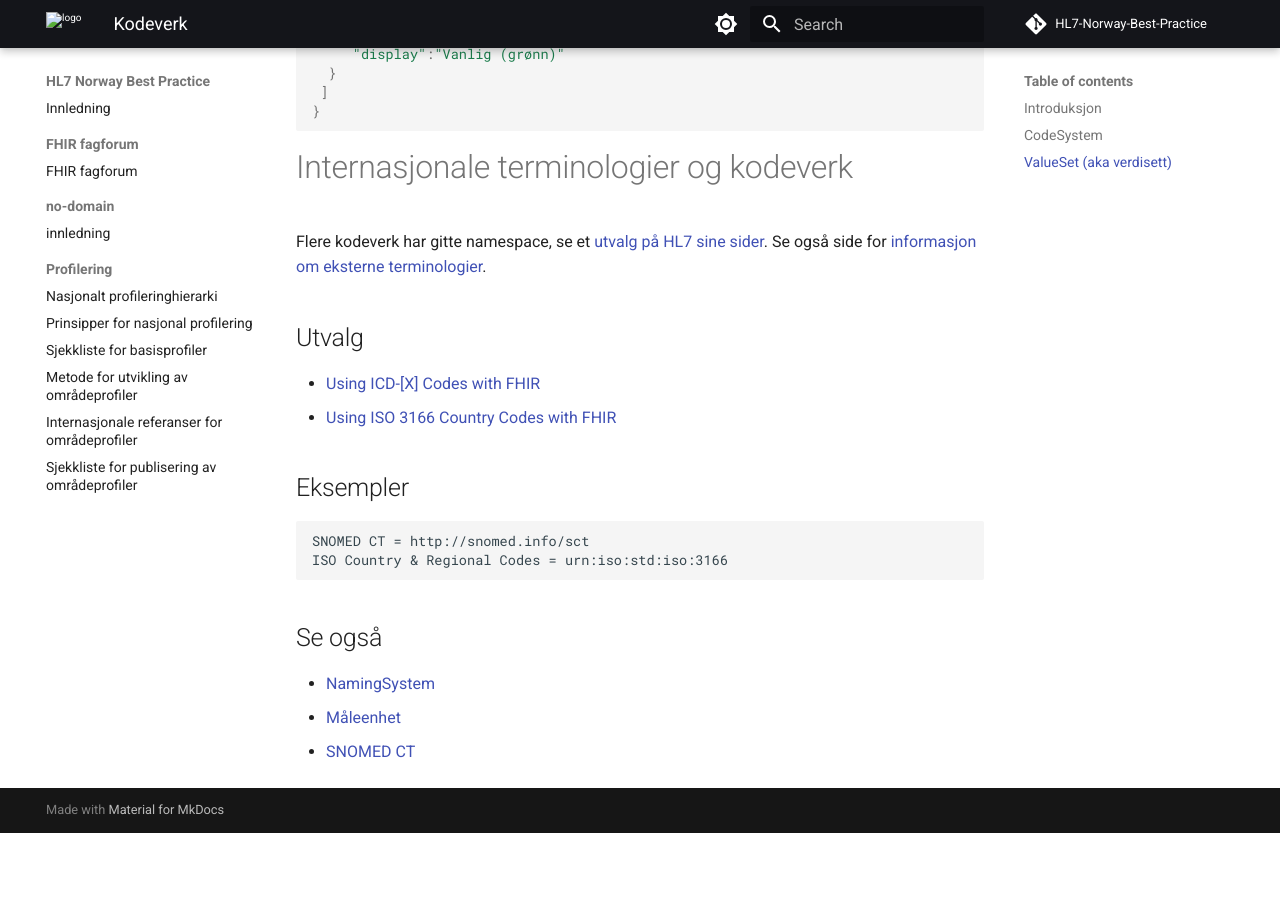
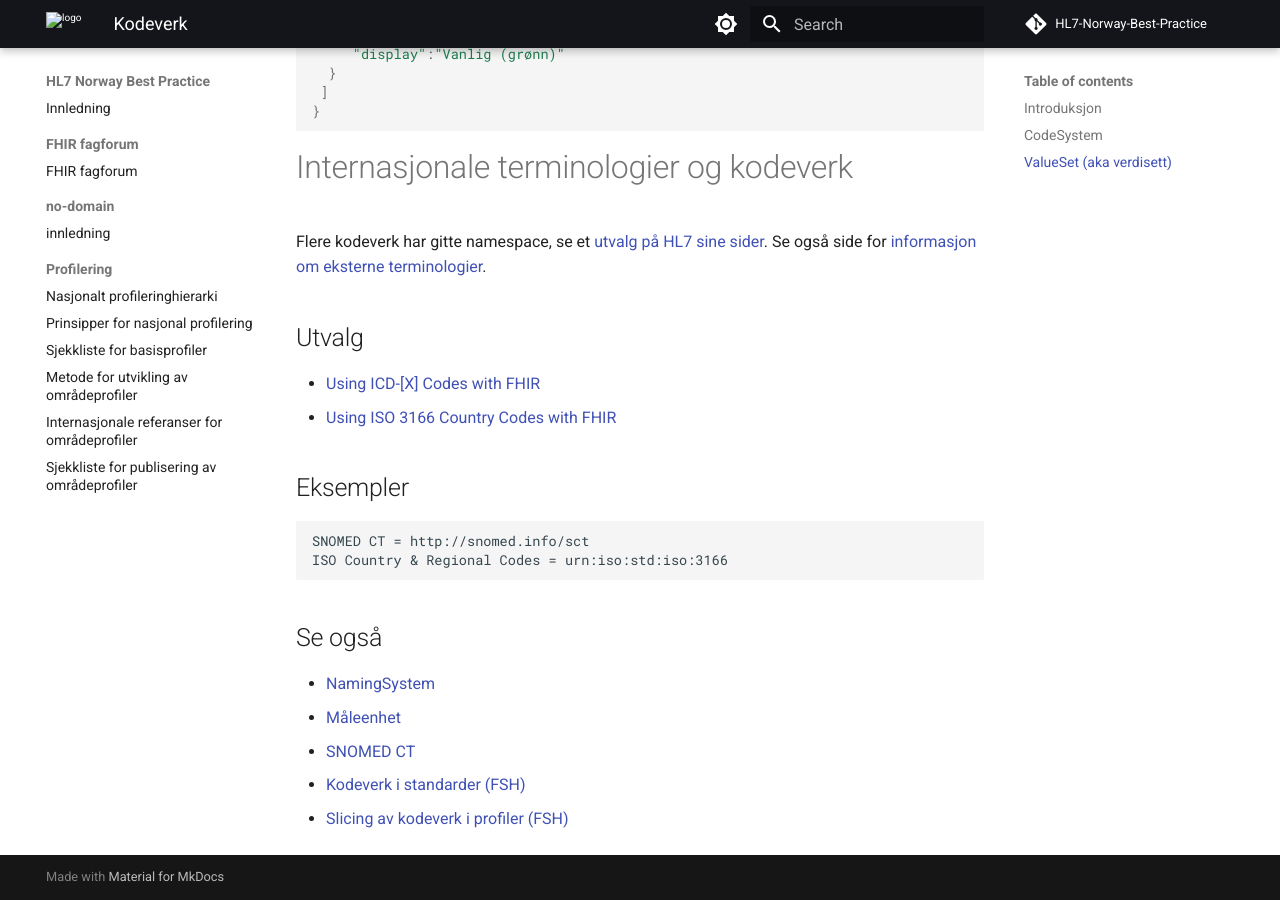
Before and after one commit to HL7Norway/best-practice, an MkDocs documentation site: the page built from docs/profilering/codesystem.md, in a window 1280 px wide and 900 px high, scrolled down 4262 px. Built offline with MkDocs 1.6.1 and Material for MkDocs 9.7.7, drawn with Linux system fonts in a browser that asks for light colours; comment, search, counter and statistics services are not loaded; before the commit the page ends 5095 px from its top, so only the background shows below that.

Commit message:
Add FSH code system links to documentation
Added links to 'Kodeverk i standarder (FSH)' and 'Slicing av kodeverk i profiler (FSH)' in the codesystem documentation for improved navigation and reference.

```diff
--- a/docs/profilering/codesystem.md
+++ b/docs/profilering/codesystem.md
@@ -171,3 +171,5 @@ ISO Country & Regional Codes = urn:iso:std:iso:3166
 * [NamingSystem](namingsystem.md)
 * [Måleenhet](ucum.md)
 * [SNOMED CT](snomed-ct.md)
+* [Kodeverk i standarder (FSH)](fsh-codesystem-kodeverk-i-standarder.md)
+* [Slicing av kodeverk i profiler (FSH)](fsh-codesystem-slicing.md)
```
